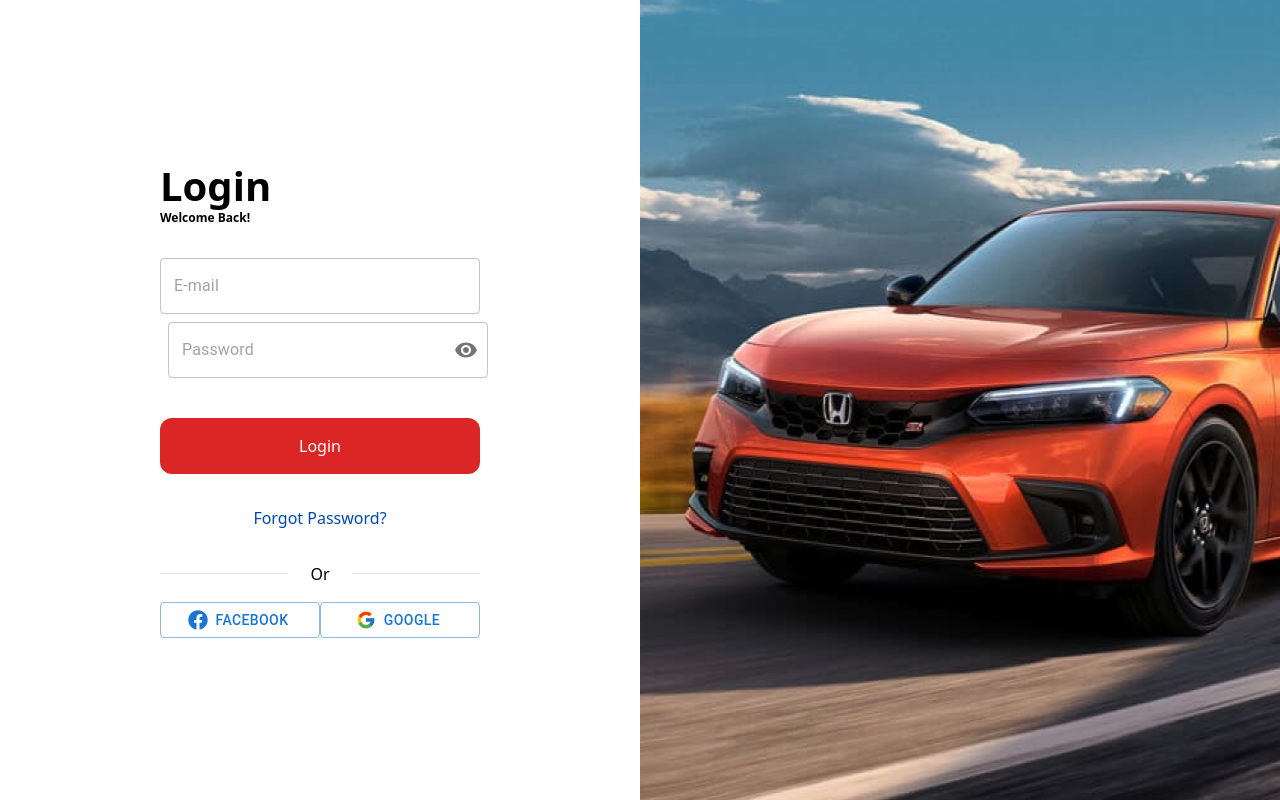
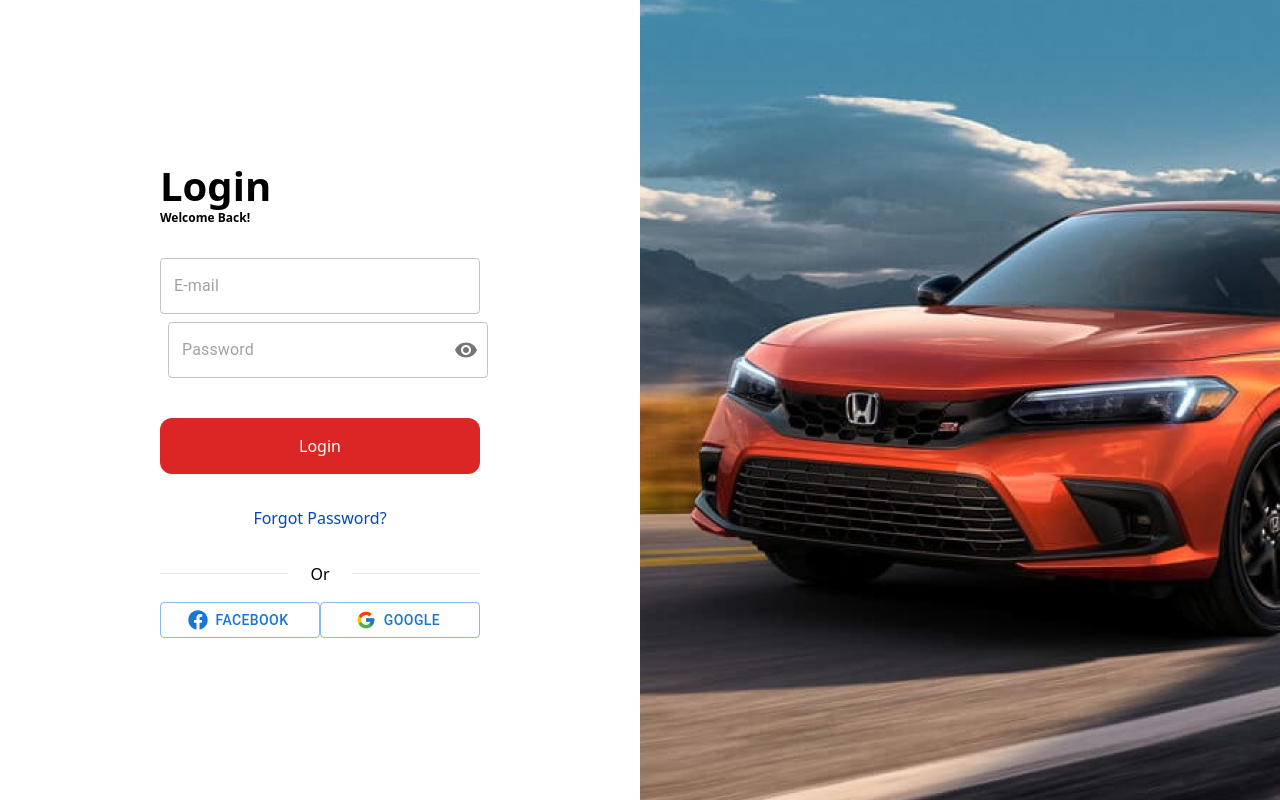
Before and after one commit to Waqas3399Nazir/Standout_Front_End, a Next.js app: page /login in a window 1280 px wide. Built offline with nearby package versions, Linux system fonts and the light colour scheme.

Commit message:
commit reverted

```diff
--- a/pages/login.tsx
+++ b/pages/login.tsx
@@ -1,8 +1,6 @@
 import React, { useState, useEffect } from "react";
-import Image from "next/image";
 import { useRouter } from "next/router";
 import FormControl from "@mui/material/FormControl";
-import InputLabel from "@mui/material/InputLabel";
 import OutlinedInput from "@mui/material/OutlinedInput";
 import InputAdornment from "@mui/material/InputAdornment";
 import IconButton from "@mui/material/IconButton";
@@ -76,23 +74,19 @@ const Login = () => {
 
     console.log(errorMessage);
 
+    if (userLoginData.email === "" || userLoginData.password === "") {
+      setUserDefinedError("Enter valid Email and Password");
+    } else if (!regexEmail.test(userLoginData.email)) {
+      setUserDefinedError("Please Enter a valid Email!");
+    }
     //to clean stored error message
     dispatch(errorCleanUp());
     //to clean stored message
     dispatch(messageCleanUp());
 
-    if (userLoginData.email === "" || userLoginData.password === "") {
-      setUserDefinedError("Enter valid Email and Password");
-    } else if (!regexEmail.test(userLoginData.email)) {
-      setUserDefinedError("Please Enter a valid Email!");
-    } else {
+    if (userLoginData) {
       dispatch(loginUser(userLoginData));
     }
-    // if (/^w+([.-]?w+)*@w+([.-]?w+)*(.w{2,3})+$/.test(userLoginData.email)) {
-    //   setUserDefinedError("Please Enter a valid Email!");
-    // } else if (/^(?=.*[0-9])(?=.*[!@#$%^&*])[a-zA-Z0-9!@#$%^&*]{6,16}$/.test(userLoginData.password)) {
-
-    // }
 
     console.log(userMessage);
   };
@@ -226,15 +220,7 @@ const Login = () => {
           </div>
         </div>
       </div>
-      <div className="hidden md:block h-screen flex-5">
-        <Image
-          className="w-full h-full"
-          src="/images/login.png"
-          alt=""
-          width={100}
-          height={100}
-        />
-      </div>
+      <div className="hidden md:block h-screen flex-5 bg-loginImage bg-no-repeat"></div>
     </div>
     // </AuthGuard>
   );
```
